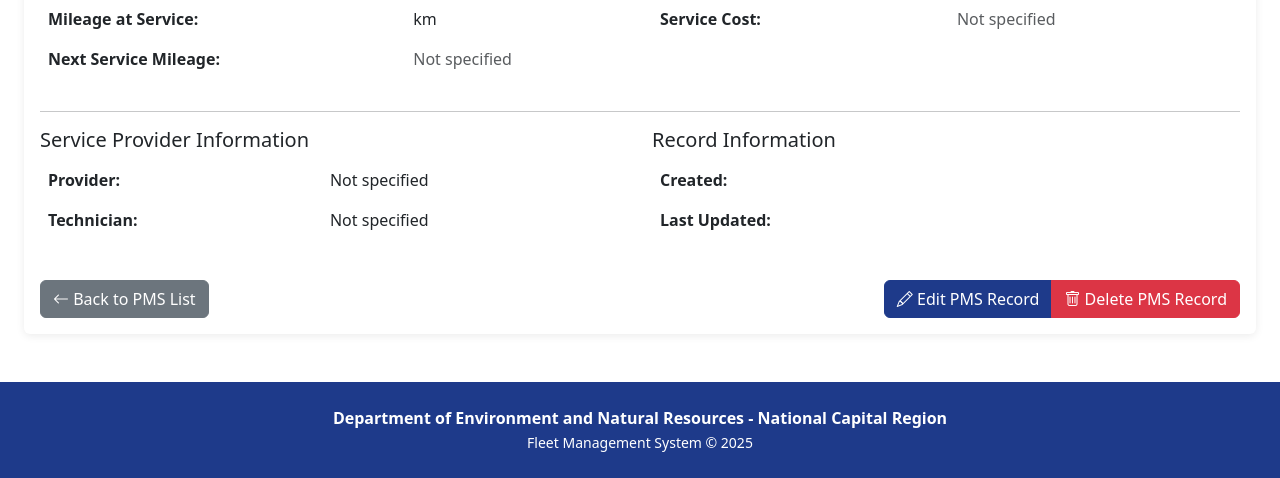
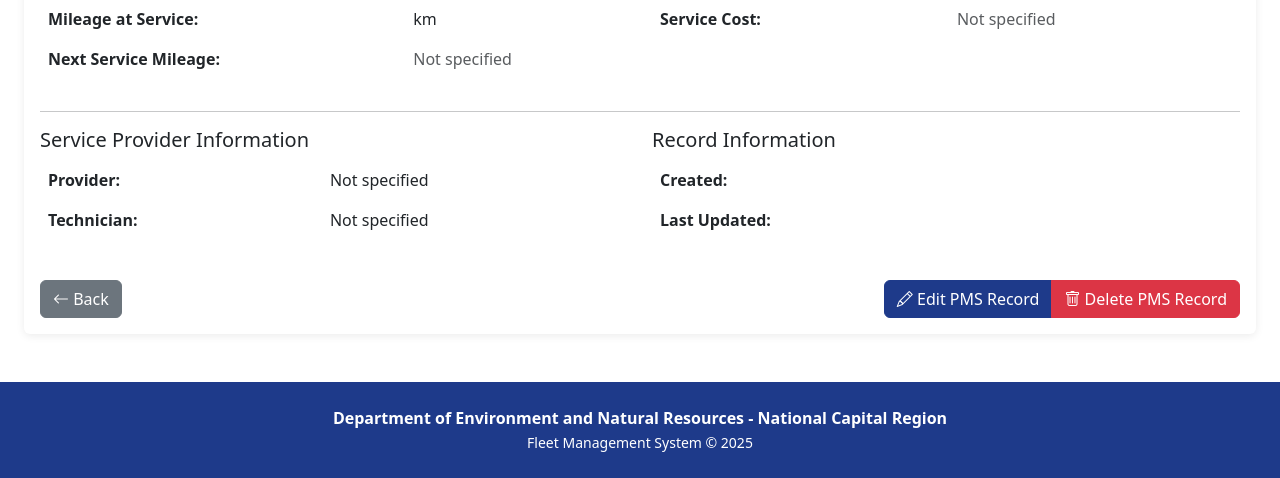
Before and after one commit to cursorprojects/DENR_NCR_FMS, a Django app: template templates/core/pms_detail.html in a window 1280 px wide. Shown: the part 439-917 px from the top of the page. Run offline with Django 4.2, Linux system fonts and the light colour scheme; the template is opened without the code that fills it, so the values that code supplies are empty.

Commit message:
update back

```diff
--- a/templates/core/pms_complete.html
+++ b/templates/core/pms_complete.html
@@ -9,9 +9,9 @@
             <div class="card">
                 <div class="card-header d-flex justify-content-between align-items-center">
                     <h3 class="card-title"><i class="bi bi-check-circle"></i> Complete PMS</h3>
-                    <a href="{% url 'pms_detail' pms.pk %}" class="btn btn-secondary">
-                        <i class="bi bi-arrow-left"></i> Back to PMS
-                    </a>
+                        <button onclick="history.back()" class="btn btn-secondary">
+                            <i class="bi bi-arrow-left"></i> Back
+                        </button>
                 </div>
                 <div class="card-body">
                     <!-- PMS Information -->
--- a/templates/core/pms_detail.html
+++ b/templates/core/pms_detail.html
@@ -316,9 +316,9 @@
                     <div class="row mt-4">
                         <div class="col-12">
                             <div class="d-flex justify-content-between">
-                                <a href="{% url 'pms_list' %}" class="btn btn-secondary">
-                                    <i class="bi bi-arrow-left"></i> Back to PMS List
-                                </a>
+                                <button onclick="history.back()" class="btn btn-secondary">
+                                    <i class="bi bi-arrow-left"></i> Back
+                                </button>
                                 <div class="btn-group">
                                     {% if pms.status != 'Completed' and pms.post_inspection and pms.post_inspection.is_approved %}
                                         <a href="{% url 'pms_complete' pms.id %}" class="btn btn-success">
--- a/templates/core/post_inspection_detail.html
+++ b/templates/core/post_inspection_detail.html
@@ -26,9 +26,9 @@
                         <a href="{% url 'post_inspection_edit' report.pk %}" class="btn btn-primary me-2">
                             <i class="bi bi-pencil"></i> Edit
                         </a>
-                        <a href="{% url 'post_inspection_list' %}" class="btn btn-secondary">
-                            <i class="bi bi-arrow-left"></i> Back to List
-                        </a>
+                            <button onclick="history.back()" class="btn btn-secondary">
+                                <i class="bi bi-arrow-left"></i> Back
+                            </button>
                     </div>
                 </div>
                 <div class="card-body">
--- a/templates/core/pre_inspection_detail.html
+++ b/templates/core/pre_inspection_detail.html
@@ -26,9 +26,9 @@
                         <a href="{% url 'pre_inspection_edit' report.pk %}" class="btn btn-primary me-2">
                             <i class="bi bi-pencil"></i> Edit
                         </a>
-                        <a href="{% url 'pre_inspection_list' %}" class="btn btn-secondary">
-                            <i class="bi bi-arrow-left"></i> Back to List
-                        </a>
+                            <button onclick="history.back()" class="btn btn-secondary">
+                                <i class="bi bi-arrow-left"></i> Back
+                            </button>
                     </div>
                 </div>
                 <div class="card-body">
--- a/templates/core/repair_complete.html
+++ b/templates/core/repair_complete.html
@@ -10,9 +10,9 @@
             <div class="card">
                 <div class="card-header d-flex justify-content-between align-items-center">
                     <h3 class="card-title"><i class="bi bi-check-circle"></i> Complete Repair</h3>
-                    <a href="{% url 'repair_detail' repair.pk %}" class="btn btn-secondary">
-                        <i class="bi bi-arrow-left"></i> Back to Repair
-                    </a>
+                        <button onclick="history.back()" class="btn btn-secondary">
+                            <i class="bi bi-arrow-left"></i> Back
+                        </button>
                 </div>
                 <div class="card-body">
                     <!-- Repair Information -->
--- a/templates/core/repair_detail.html
+++ b/templates/core/repair_detail.html
@@ -19,9 +19,9 @@
                     <a href="{% url 'repair_edit' repair.pk %}" class="btn btn-primary me-2">
                         <i class="bi bi-pencil me-2"></i>Edit Repair
                     </a>
-                    <a href="{% url 'repair_list' %}" class="btn btn-outline-secondary">
-                        <i class="bi bi-arrow-left me-2"></i>Back to Repairs
-                    </a>
+                    <button onclick="history.back()" class="btn btn-outline-secondary">
+                        <i class="bi bi-arrow-left me-2"></i>Back
+                    </button>
                 </div>
             </div>
 
--- a/templates/core/vehicle_detail.html
+++ b/templates/core/vehicle_detail.html
@@ -13,9 +13,9 @@
                 <a href="{% url 'vehicle_edit' vehicle.pk %}" class="btn btn-warning">
                     <i class="bi bi-pencil"></i> Edit
                 </a>
-                <a href="{% url 'vehicle_list' %}" class="btn btn-secondary">
+                <button onclick="history.back()" class="btn btn-secondary">
                     <i class="bi bi-arrow-left"></i> Back
-                </a>
+                </button>
             </div>
         </div>
     </div>
```
